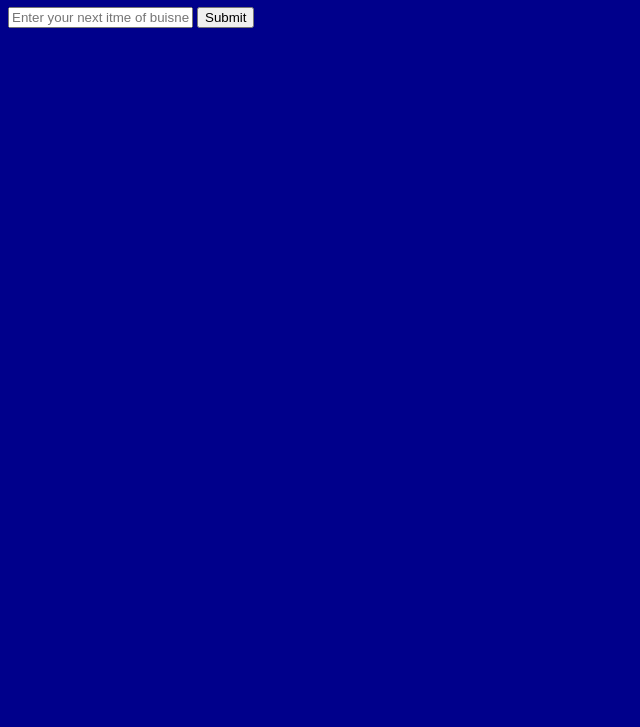
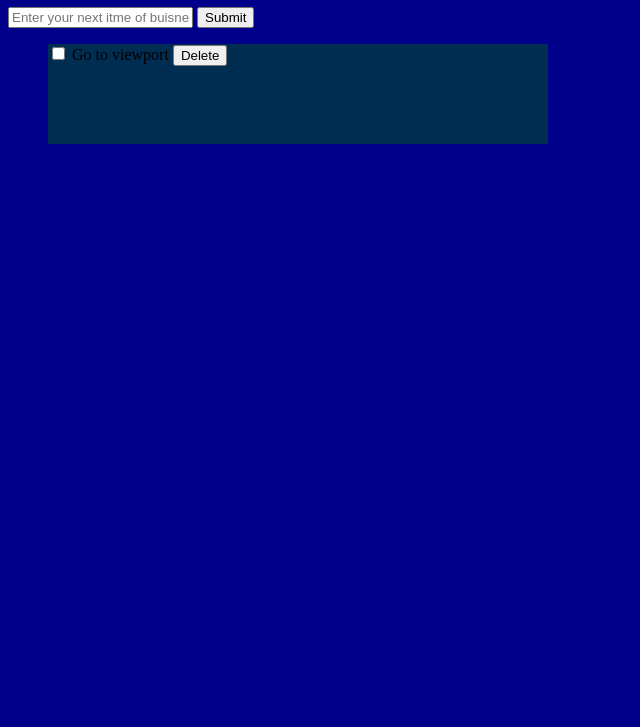
Before and after one commit to ForgotenMail/PersonalWebsiteLiam, a plain HTML site: page actual_site/gleipnir.liamis.dev/index.html in a window 1280 px wide. Shown: the part 73-800 px from the top of the page, without its empty margins (0-640 px from the left). Drawn offline with Linux system fonts and the light colour scheme.

Commit message:
IT WORKS BUT IT IS UGLY AS FUCKK!!!!!!!!!!!!!!!!!!!!!!!!!!!!!!

```diff
--- a/actual_site/gleipnir.liamis.dev/index.html
+++ b/actual_site/gleipnir.liamis.dev/index.html
@@ -13,6 +13,13 @@
       <input id="todo_input" type="text" name="todo" placeholder="Enter your next itme of buisness!">
       <button onclick="sayHello()">Submit</button>
       <ul id="todo_list">
-                  </ul>
+                <li class="todo_item">
+
+                <input type="checkbox"></input>
+                <span>Go to viewport</span>
+                <button>Delete</button>
+                </li>
+              </ul>
+
   </body>
 </html>
--- a/actual_site/gleipnir.liamis.dev/script.js
+++ b/actual_site/gleipnir.liamis.dev/script.js
@@ -28,7 +28,8 @@
     todo_item.appendChild(checkbox);
     todo_item.appendChild(span);
     todo_item.appendChild(delete_btn);
-    todo_item.appendChild(todo_item);
+
+    todo_list.appendChild(todo_item);
 
     todo_input.value = "";
 
--- a/actual_site/gleipnir.liamis.dev/style.css
+++ b/actual_site/gleipnir.liamis.dev/style.css
@@ -13,3 +13,8 @@
     height: 100px;
     background-color: #002d52;
   }
+
+ul {
+
+  list-style-type: none;
+}
```
